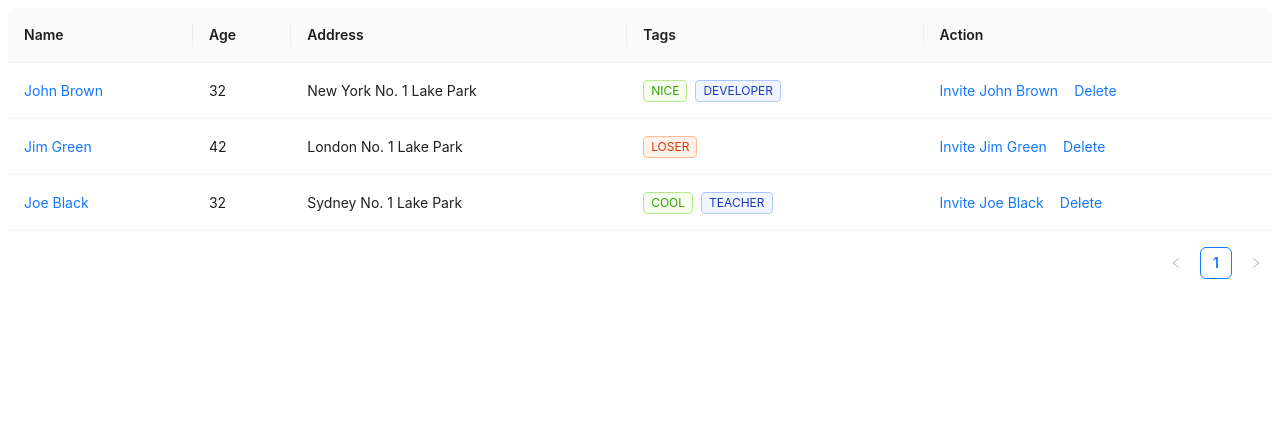
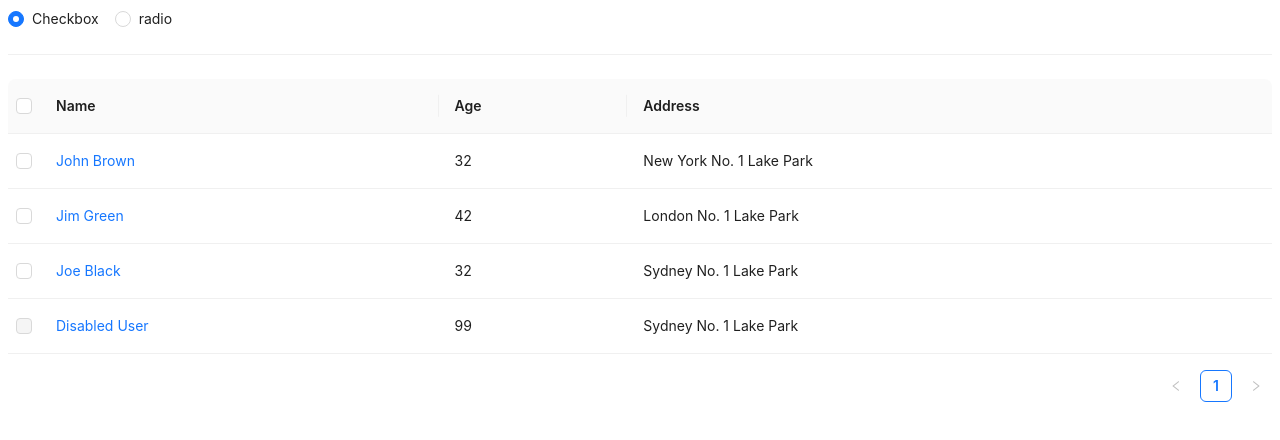
Before and after one commit to KhairiYusoff/Ant-Design, a React (Create React App) app in the folder antd-learning/: page / in a window 1280 px wide. Shown: the top 440 px of the page. Built offline with nearby package versions, Linux system fonts and the light colour scheme.

Commit message:
Created Table2

```diff
--- a/antd-learning/src/App.js
+++ b/antd-learning/src/App.js
@@ -13,10 +13,11 @@ import Collapse2 from "./Data Display/Collapse/Collapse2";
 import Image1 from "./Data Display/Image/Image1";
 import Image2 from "./Data Display/Image/Image2";
 import Table1 from "./Data Display/Table/Table1";
+import Table2 from "./Data Display/Table/Table2";
 function App() {
   return (
     <>
-      <Table1 />
+      <Table2 />
     </>
   );
 }
--- /dev/null
+++ b/antd-learning/src/Data Display/Table/Table2.js
@@ -0,0 +1,83 @@
+import React, { useState } from 'react';
+import { Divider, Radio, Table } from 'antd';
+const columns = [
+    {
+        title: 'Name',
+        dataIndex: 'name',
+        render: (text) => <a>{text}</a>,
+    },
+    {
+        title: 'Age',
+        dataIndex: 'age',
+    },
+    {
+        title: 'Address',
+        dataIndex: 'address',
+    },
+];
+const data = [
+    {
+        key: '1',
+        name: 'John Brown',
+        age: 32,
+        address: 'New York No. 1 Lake Park',
+    },
+    {
+        key: '2',
+        name: 'Jim Green',
+        age: 42,
+        address: 'London No. 1 Lake Park',
+    },
+    {
+        key: '3',
+        name: 'Joe Black',
+        age: 32,
+        address: 'Sydney No. 1 Lake Park',
+    },
+    {
+        key: '4',
+        name: 'Disabled User',
+        age: 99,
+        address: 'Sydney No. 1 Lake Park',
+    },
+];
+
+// rowSelection object indicates the need for row selection
+const rowSelection = {
+    onChange: (selectedRowKeys, selectedRows) => {
+        console.log(`selectedRowKeys: ${selectedRowKeys}`, 'selectedRows: ', selectedRows);
+    },
+    getCheckboxProps: (record) => ({
+        disabled: record.name === 'Disabled User',
+        // Column configuration not to be checked
+        name: record.name,
+    }),
+};
+const Table2 = () => {
+    const [selectionType, setSelectionType] = useState('checkbox');
+    return (
+        <div>
+            <Radio.Group
+                onChange={({ target: { value } }) => {
+                    setSelectionType(value);
+                }}
+                value={selectionType}
+            >
+                <Radio value="checkbox">Checkbox</Radio>
+                <Radio value="radio">radio</Radio>
+            </Radio.Group>
+
+            <Divider />
+
+            <Table
+                rowSelection={{
+                    type: selectionType,
+                    ...rowSelection,
+                }}
+                columns={columns}
+                dataSource={data}
+            />
+        </div>
+    );
+};
+export default Table2;
```
